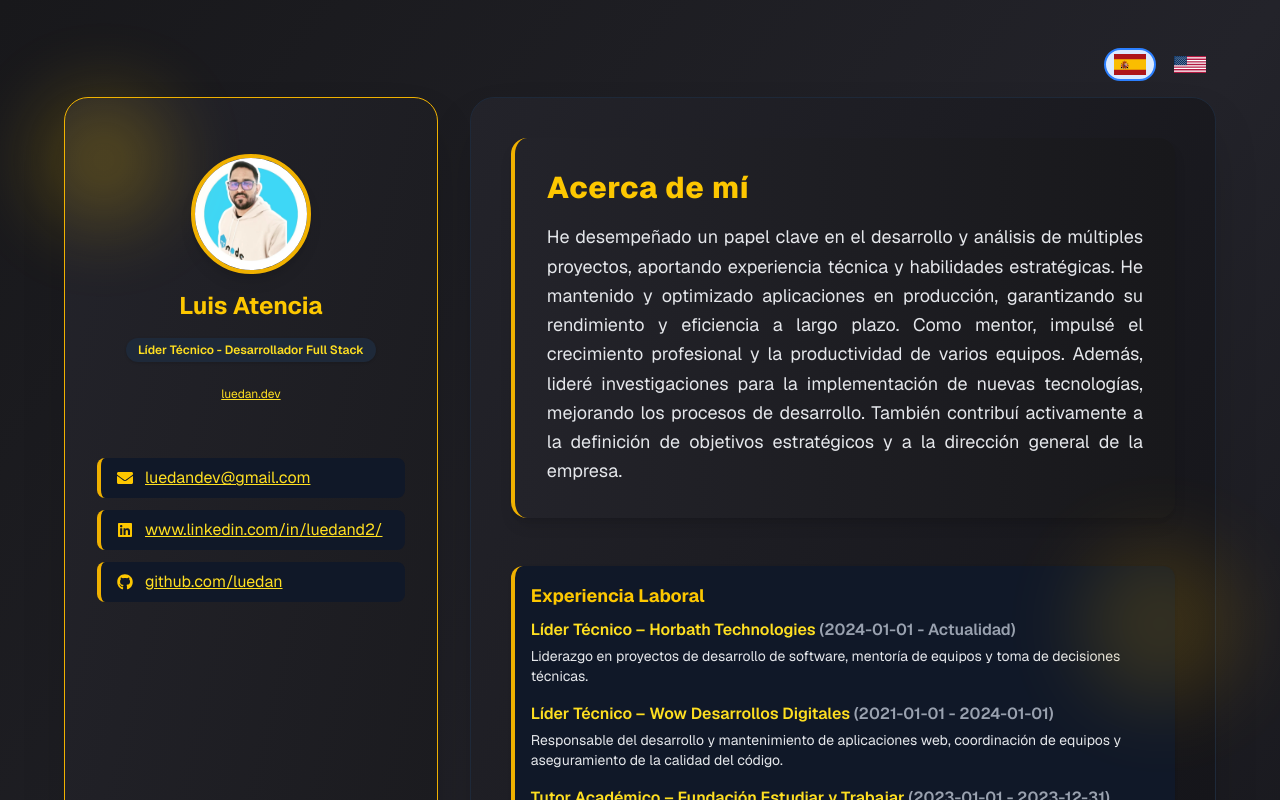
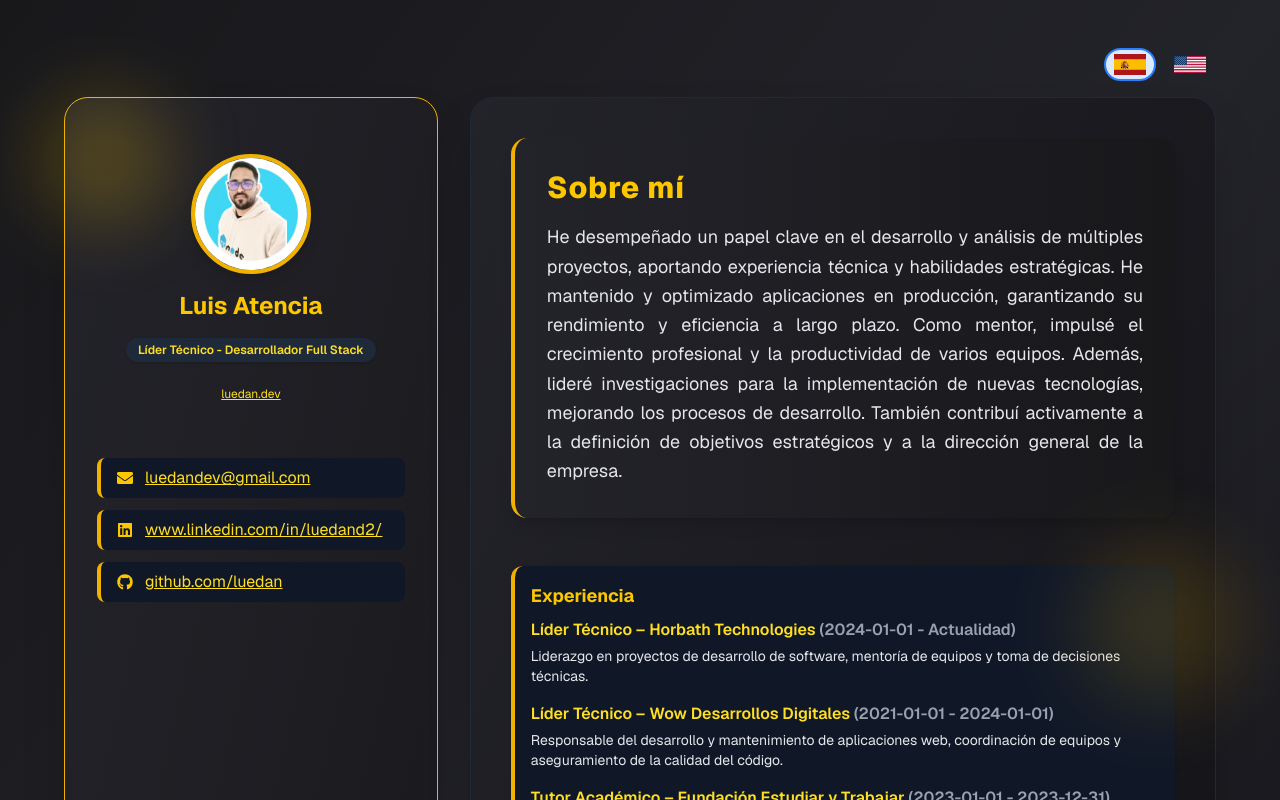
Before and after one commit to Luedan/luedandev, a Next.js app: page / in a window 1280 px wide. Shown: the top 800 px of the page. Built offline with nearby package versions, Linux system fonts and the light colour scheme.

Commit message:
feat: agregar soporte multilingüe para secciones AboutMe, Courses, Education, Experience y Skills

```diff
--- a/src/components/AboutMe.tsx
+++ b/src/components/AboutMe.tsx
@@ -1,13 +1,15 @@
 "use client";
 import { getInformationByLanguage, useInformation } from "@/store/useInformation";
+import { getWordsByLanguage } from "@/utils/constants";
 
 export const AboutMe = () => {
   const lang = useInformation((state) => state.language);
   const aboutMe = getInformationByLanguage(lang)?.personalInfo?.aboutMe;
+  const words = getWordsByLanguage(lang);
   return (
     <div className="bg-gradient-to-r from-[#23232a] to-[#18181b] rounded-2xl p-8 shadow-lg border-l-4 border-yellow-500 mb-4">
       <h2 className="text-3xl font-extrabold text-yellow-400 mb-4 tracking-wide">
-        Acerca de mí
+        {words.aboutMe}
       </h2>
       <p className="text-gray-200 text-lg leading-relaxed text-justify">{aboutMe}</p>
     </div>
--- a/src/components/Courses.tsx
+++ b/src/components/Courses.tsx
@@ -1,12 +1,14 @@
 'use client';
 import { getInformationByLanguage, useInformation } from "@/store/useInformation";
+import { getWordsByLanguage } from "@/utils/constants";
 
 export default function Courses() {
   const lang = useInformation((state) => state.language);
   const coursesInfo = getInformationByLanguage(lang).coursesInfo;
+  const words = getWordsByLanguage(lang);
   return (
     <div className="bg-gray-900 rounded-xl p-4 shadow border-l-4 border-yellow-500 mb-4">
-      <h2 className="text-lg font-bold text-yellow-400 mb-2">Cursos</h2>
+      <h2 className="text-lg font-bold text-yellow-400 mb-2">{words.courses}</h2>
       <ul className="list-disc ml-6 text-gray-200 text-sm">
         {coursesInfo.map((course, idx) => (
           <li key={idx}>
--- a/src/components/Education.tsx
+++ b/src/components/Education.tsx
@@ -1,12 +1,14 @@
 'use client';
 import { getInformationByLanguage, useInformation } from "@/store/useInformation";
+import { getWordsByLanguage } from "@/utils/constants";
 
 export default function Education() {
   const lang = useInformation((state) => state.language);
   const educationInfo = getInformationByLanguage(lang)?.educationInfo;
+  const words = getWordsByLanguage(lang);
   return (
     <div className="bg-gray-900 rounded-xl p-4 shadow border-l-4 border-yellow-500 mb-4">
-      <h2 className="text-lg font-bold text-yellow-400 mb-2">Educación</h2>
+      <h2 className="text-lg font-bold text-yellow-400 mb-2">{words.education}</h2>
       {educationInfo.map((edu, idx: number) => (
         <div key={idx} className="mb-4">
           <p className="text-yellow-300 font-semibold text-base">
--- a/src/components/Experience.tsx
+++ b/src/components/Experience.tsx
@@ -1,12 +1,14 @@
 'use client';
 import { getInformationByLanguage, useInformation } from "@/store/useInformation";
+import { getWordsByLanguage } from "@/utils/constants";
 
 export default function Experience() {
   const lang = useInformation((state) => state.language);
   const experienceInfo = getInformationByLanguage(lang)?.experienceInfo;
+  const words = getWordsByLanguage(lang);
   return (
     <div className="bg-gray-900 rounded-xl p-4 shadow border-l-4 border-yellow-500 mb-4">
-      <h2 className="text-lg font-bold text-yellow-400 mb-2">Experiencia Laboral</h2>
+      <h2 className="text-lg font-bold text-yellow-400 mb-2">{words.experience}</h2>
       {experienceInfo.map((exp, idx) => (
         <div key={idx} className="mb-4">
           <h3 className="font-semibold text-yellow-300">
--- a/src/components/Skills.tsx
+++ b/src/components/Skills.tsx
@@ -1,17 +1,19 @@
 "use client";
 import { getInformationByLanguage, useInformation } from "@/store/useInformation";
 import SkillBar from "./SkillBar";
+import { getWordsByLanguage } from "@/utils/constants";
 
 export default function Skills() {
   const lang = useInformation((state) => state.language);
   const info = getInformationByLanguage(lang);
   const softSkillsInfo = info?.softSkillsInfo;
   const skillsInfo = info?.skillsInfo;
+  const words = getWordsByLanguage(lang);
   return (
     <div className="bg-gray-900 rounded-xl p-4 shadow border-l-4 border-yellow-500 mb-4">
-      <h2 className="text-lg font-bold text-yellow-400 mb-2">Habilidades</h2>
+      <h2 className="text-lg font-bold text-yellow-400 mb-2">{words.skills}</h2>
       <div>
-        <h3 className="font-semibold text-yellow-300">Técnicas</h3>
+        <h3 className="font-semibold text-yellow-300">{words.technical}</h3>
   <ul className="grid grid-cols-1 gap-0.5 ml-2">
           {skillsInfo.map((skill, idx) => (
             <li key={idx} className="flex items-center justify-between gap-2 py-0.5">
@@ -24,7 +26,7 @@ export default function Skills() {
         </ul>
       </div>
       <div className="mt-2">
-        <h3 className="font-semibold text-yellow-300">Blandas</h3>
+        <h3 className="font-semibold text-yellow-300">{words.soft}</h3>
   <ul className="grid grid-cols-1 gap-0.5 ml-2">
           {softSkillsInfo.map((skill, idx) => (
             <li key={idx} className="flex items-center justify-between gap-2 py-0.5">
--- /dev/null
+++ b/src/utils/constants.ts
@@ -0,0 +1,30 @@
+import { lang } from "@/types/information";
+
+const words = {
+    EN: {
+        aboutMe: "About me",
+        experience: "Experience",
+        skills: "Skills",
+        education: "Education",
+        projects: "Projects",
+        contact: "Contact",
+        courses: "Courses",
+        technical: "Technical",
+        soft: "Soft"
+    },
+    ES: {
+        aboutMe: "Sobre mí",
+        experience: "Experiencia",
+        skills: "Habilidades",
+        education: "Educación",
+        projects: "Proyectos",
+        contact: "Contacto",
+        courses: "Cursos",
+        technical: "Técnicas",
+        soft: "Blandas"
+    }
+}
+
+export const getWordsByLanguage = (lang: lang) => {
+    return words[lang];
+};
```
